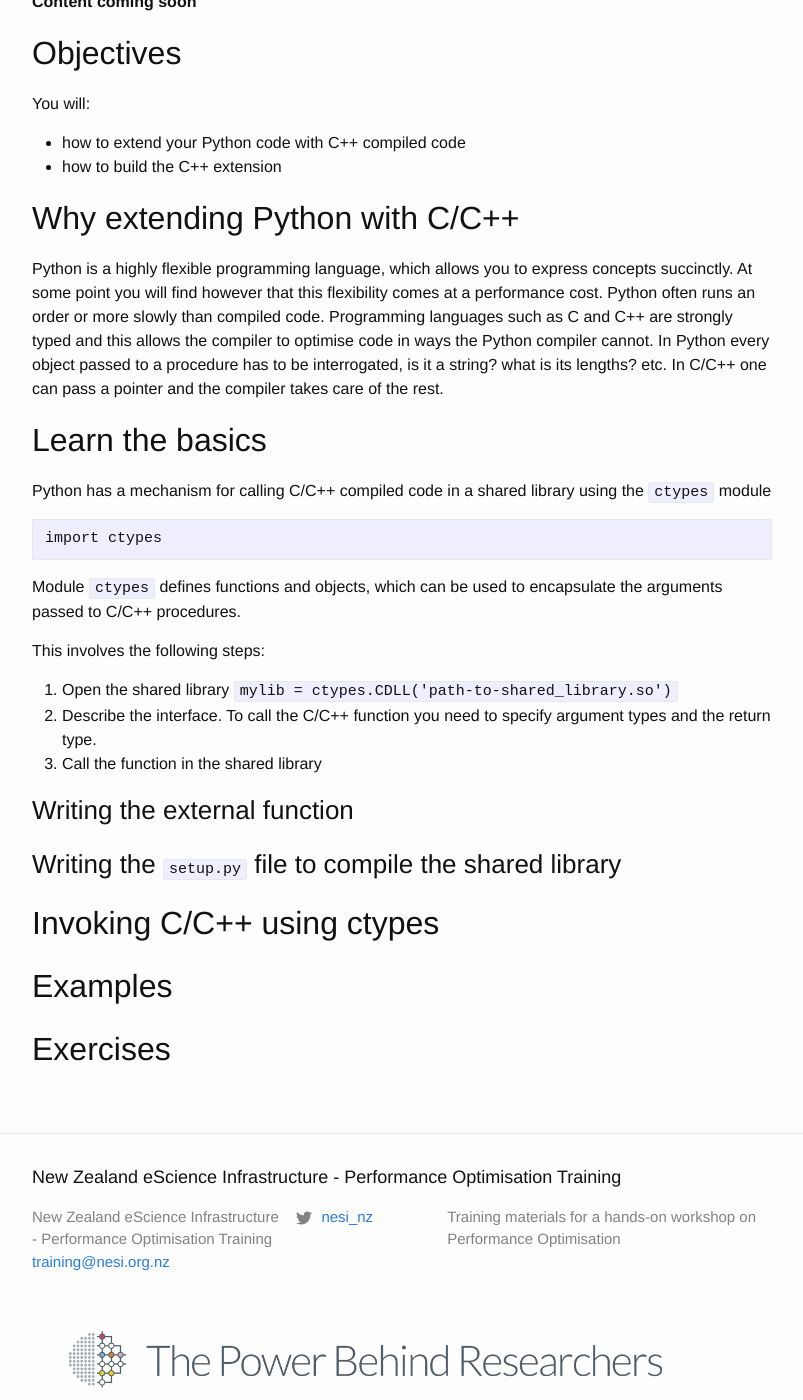
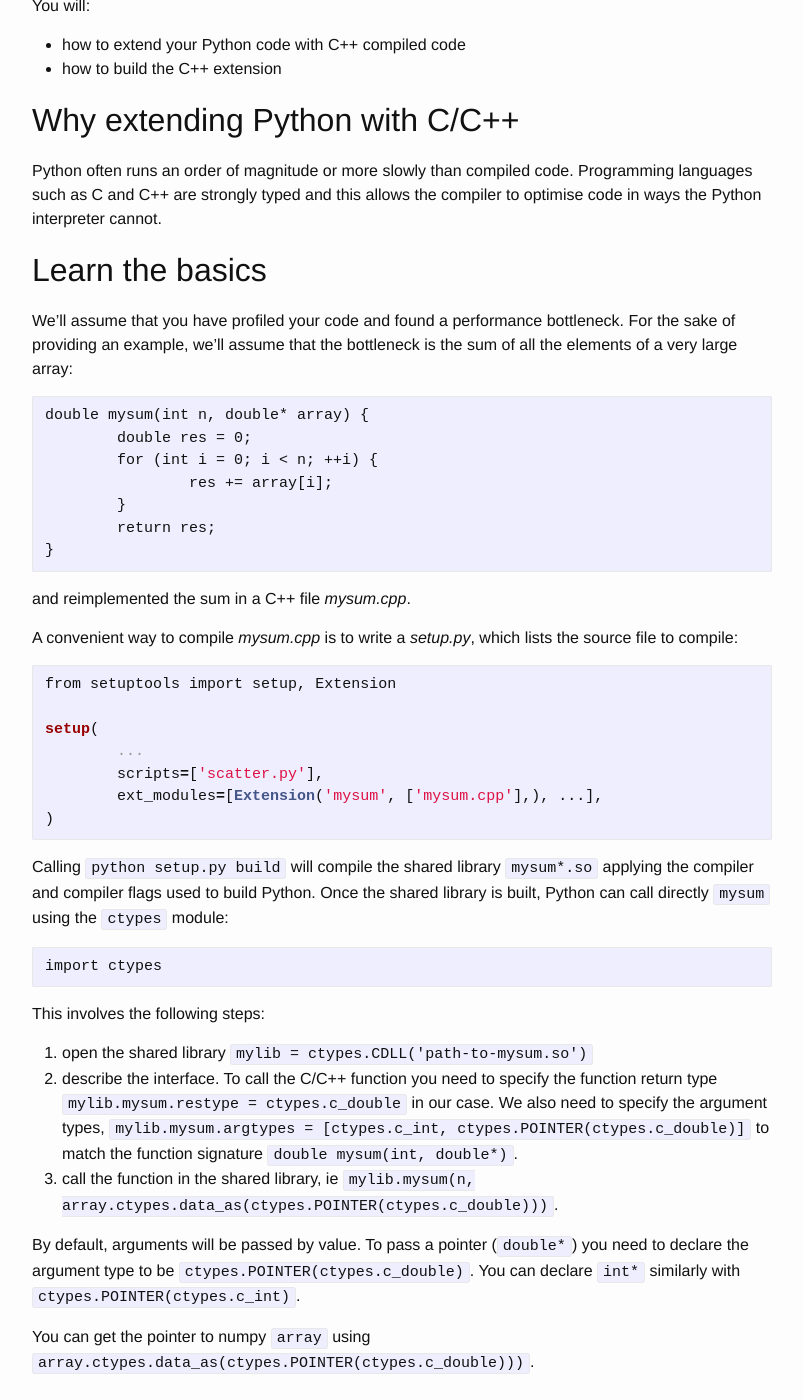
Before and after one commit to nesi/perf-training, a Jekyll site: the page built from _lessons/python-scatter/03-c-extension.md, in a window 1280 px wide and 1400 px high, scrolled down 630 px. Shown: the whole window, without its empty margins (238-1041 px from the left). Built offline with Jekyll 4.4.1, drawn with Linux system fonts in a browser that asks for light colours; some of the changed text lies outside the part shown.

Commit message:
+ adding text

````diff
--- a/_lessons/python-scatter/03-c-extension.md
+++ b/_lessons/python-scatter/03-c-extension.md
@@ -16,28 +16,62 @@ You will:
 
 ## Why extending Python with C/C++
 
-Python is a highly flexible programming language, which allows you to express concepts succinctly. At some point you will find however that this flexibility comes at a performance cost. Python often runs an order or more slowly than compiled code. Programming languages such as C and C++ are strongly typed and this allows the compiler to optimise code in ways the Python compiler cannot. In Python every object passed to a procedure has to be interrogated, is it a string? what is its lengths? etc. In C/C++ one can pass a pointer and the compiler takes care of the rest.
+Python often runs an order of magnitude or more slowly than compiled code. Programming languages such as C and C++ are strongly typed and this allows the compiler to optimise code in ways the Python interpreter cannot.
 
 ## Learn the basics
 
-Python has a mechanism for calling C/C++ compiled code in a shared library using the `ctypes` module
+We'll assume that you have profiled your code and found a performance bottleneck. For the sake of providing an example, we'll assume that the bottleneck is the sum of all the elements of a very large array:
+```
+double mysum(int n, double* array) {
+	double res = 0;
+	for (int i = 0; i < n; ++i) {
+		res += array[i];
+	}
+	return res;
+}
+```
+and reimplemented the sum in a C++ file *mysum.cpp*.
+
+A convenient way to compile *mysum.cpp* is to write a *setup.py*, which lists the source file to compile:
+```python
+from setuptools import setup, Extension
+
+setup(
+	...
+	scripts=['scatter.py'],
+	ext_modules=[Extension('mysum', ['mysum.cpp'],), ...],
+)
+```
+Calling `python setup.py build` will compile the shared library `mysum*.so` applying the compiler and compiler flags used to build Python. Once the shared library is built, Python can call directly `mysum` using the `ctypes` module:
+
 ```
 import ctypes
 ```
-Module `ctypes` defines functions and objects, which can be used to encapsulate the arguments passed to C/C++ procedures.
 
 This involves the following steps:
 
- 1. Open the shared library `mylib = ctypes.CDLL('path-to-shared_library.so')`
- 2. Describe the interface. To call the C/C++ function you need to specify argument types and the return type.
- 3. Call the function in the shared library
+ 1. open the shared library `mylib = ctypes.CDLL('path-to-mysum.so')`
+ 2. describe the interface. To call the C/C++ function you need to specify the function return type `mylib.mysum.restype = ctypes.c_double` in our case. We also need to specify the argument types, `mylib.mysum.argtypes = [ctypes.c_int, ctypes.POINTER(ctypes.c_double)]` to match the function signature `double mysum(int, double*)`.
+ 3. call the function in the shared library, ie `mylib.mysum(n, array.ctypes.data_as(ctypes.POINTER(ctypes.c_double)))`.
 
-### Writing the external function
+By default, arguments will be passed by value. To pass a pointer (`double*`) you need to declare the argument type to be `ctypes.POINTER(ctypes.c_double)`. You can declare `int*` similarly with `ctypes.POINTER(ctypes.c_int)`.
 
-### Writing the `setup.py` file to compile the shared library
+You can get the pointer to numpy `array` using `array.ctypes.data_as(ctypes.POINTER(ctypes.c_double)))`.
 
-## Invoking C/C++ using ctypes
-
-## Examples
 
 ## Exercises
+
+We have created a version
+```
+git checkout cpp-external
+```
+that builds and calls a C++ external function `src/wave.cpp`. Compile the code using
+```
+module load Boost/1.61.0-gimkl-2017a
+python setup.py build
+```
+(The C++ extension needs the Boost library.)
+
+ 1. profile the code and compare results with the master and vectorise branches
+ 2. rewrite Python function `isInsideContour` defined in `scatter.py` in C++ and update file `setup.py`.
+ 3. profile the code with `isInsideContour` written in C++
````
Also changed, not shown: _lessons/python-scatter/02-vectorising.md (+23 -18 lines).
